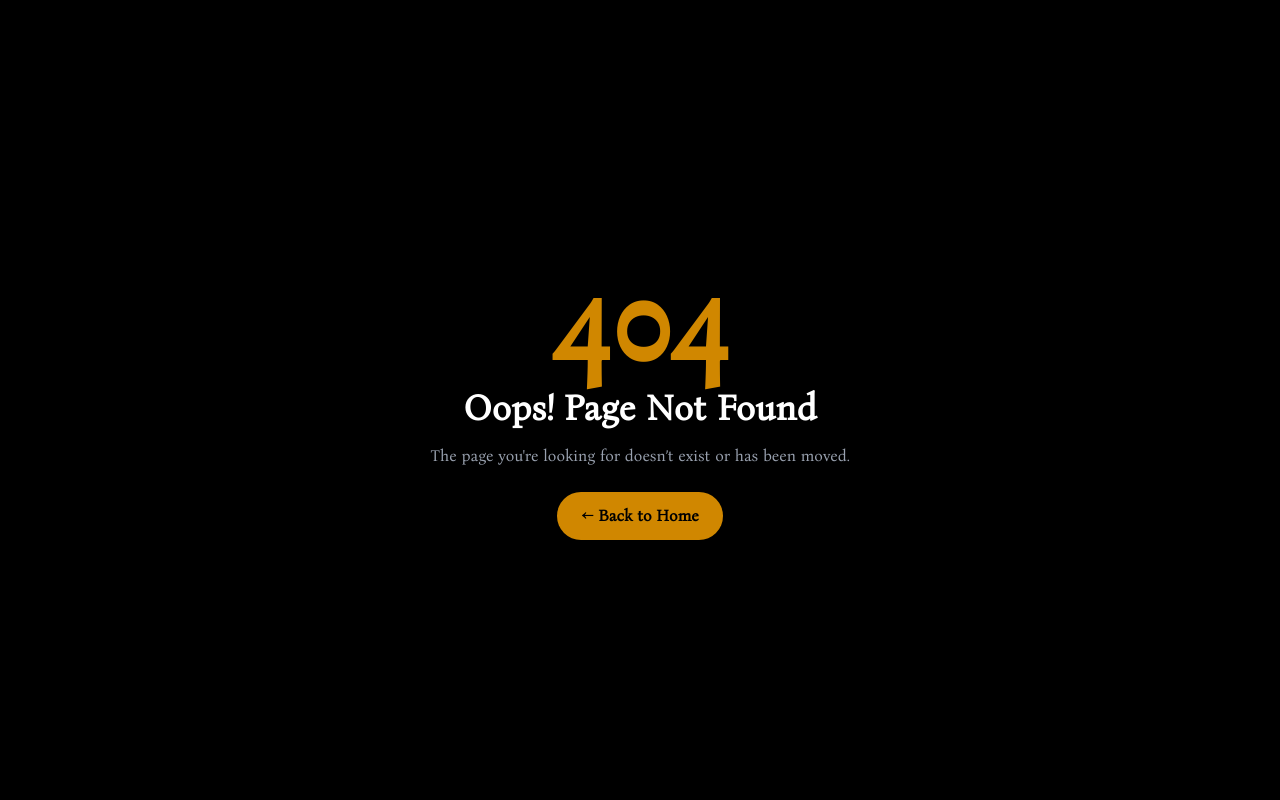
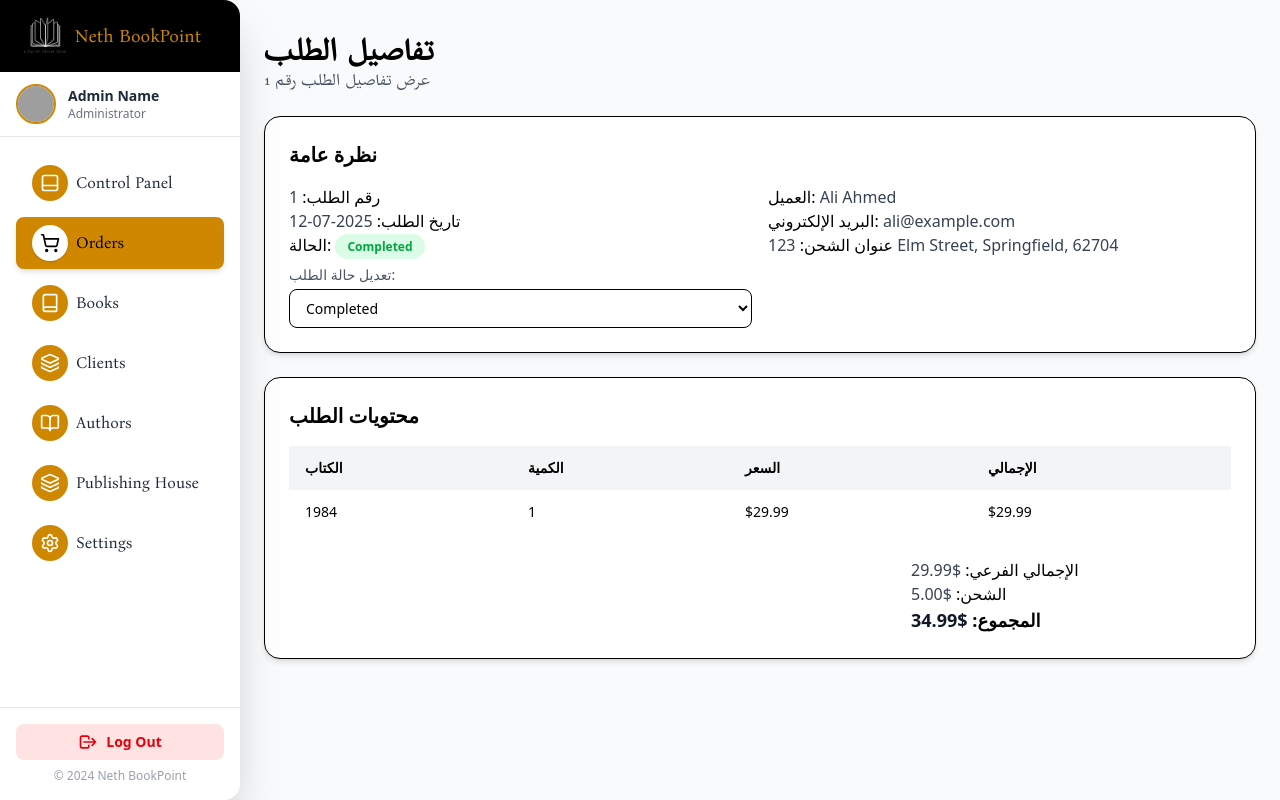
Before and after one commit to benhamida24244/neth_bookpoint, a Vue app: page /dashboard/orders/1 in a window 1280 px wide. Before the commit this address had no page. Built offline with nearby package versions, Linux system fonts and the light colour scheme; grey boxes are pictures that could not be loaded.

Commit message:
Almost finished OrdersDetails

```diff
--- a/src/components/Dashboard/Sidebar.vue
+++ b/src/components/Dashboard/Sidebar.vue
@@ -65,6 +65,7 @@ onUnmounted(() => {
   window.removeEventListener('resize', checkScreenSize)
 })
 
+// Watch route changes to update the active menu
 watch(
   () => route.path,
   (newPath) => {
--- a/src/router/index.js
+++ b/src/router/index.js
@@ -16,6 +16,7 @@ import Settings from '@/views/Dashboard/Settings.vue'
 import PublishingHouse from '@/views/Dashboard/publishing-house.vue'
 import ClientDash from '@/views/Dashboard/ClientDash.vue'
 import Books from '@/views/Dashboard/Books.vue'
+import OrderDetails from '@/views/Dashboard/OrderDetails.vue'
 
 const router = createRouter({
   history: createWebHistory(import.meta.env.BASE_URL),
@@ -69,6 +70,7 @@ const router = createRouter({
       children:[
         {path:'', name:'Home Dashboard' , component:DashboardHome},
         {path:'orders', name:'Orders page' , component:Orders},
+        {path:'orders/:id', name:'Orders Info' , component:OrderDetails},
         {path:'clients', name:'clients page' , component:ClientDash},
         {path:'books', name:'Books page' , component:Books},
         {path:'authors', name:'Authors page' , component:Authors},
--- a/src/views/Dashboard/OrderDetails.vue
+++ b/src/views/Dashboard/OrderDetails.vue
@@ -0,0 +1,106 @@
+<script setup>
+import { ref } from 'vue';
+import { useRoute } from 'vue-router';
+
+const orders = ref([
+  { id: 1, customer: 'Ali Ahmed', book: '1984', status: 'Completed', price: 29.99, date: '2025-07-12', email: 'ali@example.com' },
+  { id: 2, customer: 'Sara Belkacem', book: 'Kafka on the Shore', status: 'Pending', price: 35.00, date: '2025-07-14', email: 'sara@example.com' },
+  { id: 3, customer: 'Omar Yacine', book: 'Animal Farm', status: 'Returned', price: 24.99, date: '2025-07-13', email: 'omar@example.com' },
+  { id: 4, customer: 'Yasmine H.', book: 'The Alchemist', status: 'Completed', price: 39.99, date: '2025-07-10', email: 'yasmine@example.com' },
+]);
+
+const route = useRoute();
+const orderId = parseInt(route.params.id);
+const selectedOrder = ref(orders.value.find(order => order.id === orderId));
+
+// لتعديل الحالة
+const statusOptions = ['Pending', 'Completed', 'Returned'];
+const updateStatus = (newStatus) => {
+  if (selectedOrder.value) {
+    selectedOrder.value.status = newStatus;
+  }
+};
+</script>
+
+<template>
+  <div class="w-full min-h-screen px-4 md:px-6 py-8 bg-gray-50">
+    <div class="mb-6">
+      <h1 class="text-3xl font-bold font-BonaRegular">تفاصيل الطلب</h1>
+      <p class="text-gray-600 font-BonaRegular">عرض تفاصيل الطلب رقم {{ selectedOrder.id }}</p>
+    </div>
+
+    <div class="bg-white rounded-2xl shadow-md border p-6 mb-6">
+      <h2 class="text-xl font-semibold mb-4">نظرة عامة</h2>
+      <div class="grid grid-cols-1 md:grid-cols-2 gap-4">
+        <div>
+          <p class="font-medium">رقم الطلب: <span class="font-normal text-gray-700">{{ selectedOrder.id }}</span></p>
+          <p class="font-medium">تاريخ الطلب: <span class="font-normal text-gray-700">{{ selectedOrder.date }}</span></p>
+          <p class="font-medium">الحالة:
+            <span
+              class="px-3 py-1 rounded-full text-xs font-semibold"
+              :class="{
+                'text-green-600 bg-green-100': selectedOrder.status === 'Completed',
+                'text-yellow-600 bg-yellow-100': selectedOrder.status === 'Pending',
+                'text-red-600 bg-red-100': selectedOrder.status === 'Returned',
+              }"
+            >
+              {{ selectedOrder.status }}
+            </span>
+          </p>
+
+          <!-- ميرة تعديل الحالة -->
+          <div class="mt-2">
+            <label class="text-sm text-gray-600 font-medium mb-1 block">تعديل حالة الطلب:</label>
+            <select
+              class="border rounded-lg px-3 py-2 text-sm w-full"
+              v-model="selectedOrder.status"
+              @change="updateStatus(selectedOrder.status)"
+            >
+              <option v-for="status in statusOptions" :key="status" :value="status">{{ status }}</option>
+            </select>
+          </div>
+        </div>
+
+        <div>
+          <p class="font-medium">العميل: <span class="font-normal text-gray-700">{{ selectedOrder.customer }}</span></p>
+          <p class="font-medium">البريد الإلكتروني: <span class="font-normal text-gray-700">{{ selectedOrder.email }}</span></p>
+          <p class="font-medium">عنوان الشحن:
+            <span class="font-normal text-gray-700">123 Elm Street, Springfield, 62704</span>
+          </p>
+        </div>
+      </div>
+    </div>
+
+    <div class="bg-white rounded-2xl shadow-md border p-6">
+      <h2 class="text-xl font-semibold mb-4">محتويات الطلب</h2>
+      <div class="overflow-x-auto">
+        <table class="min-w-full text-sm">
+          <thead>
+            <tr class="bg-gray-100 text-left">
+              <th class="px-4 py-3 font-semibold">الكتاب</th>
+              <th class="px-4 py-3 font-semibold">الكمية</th>
+              <th class="px-4 py-3 font-semibold">السعر</th>
+              <th class="px-4 py-3 font-semibold">الإجمالي</th>
+            </tr>
+          </thead>
+          <tbody>
+            <tr>
+              <td class="px-4 py-3 font-medium">{{ selectedOrder.book }}</td>
+              <td class="px-4 py-3">1</td>
+              <td class="px-4 py-3">${{ selectedOrder.price.toFixed(2) }}</td>
+              <td class="px-4 py-3">${{ selectedOrder.price.toFixed(2) }}</td>
+            </tr>
+          </tbody>
+        </table>
+      </div>
+
+      <div class="mt-6 flex justify-end">
+        <div class="w-full max-w-xs">
+          <p class="font-medium">الإجمالي الفرعي: <span class="font-normal text-gray-700">${{ selectedOrder.price.toFixed(2) }}</span></p>
+          <p class="font-medium">الشحن: <span class="font-normal text-gray-700">$5.00</span></p>
+          <p class="font-semibold text-lg">المجموع: <span class="font-bold text-gray-900">${{ (selectedOrder.price + 5).toFixed(2) }}</span></p>
+        </div>
+      </div>
+    </div>
+  </div>
+</template>
--- a/src/views/Dashboard/Orders.vue
+++ b/src/views/Dashboard/Orders.vue
@@ -20,10 +20,10 @@ const StatsCard = [
 ];
 
 const orders = ref([
-  { id: '#001', customer: 'Ali Ahmed', book: '1984', status: 'Completed', price: 29.99, date: '2025-07-12' },
-  { id: '#002', customer: 'Sara Belkacem', book: 'Kafka on the Shore', status: 'Pending', price: 35.00, date: '2025-07-14' },
-  { id: '#003', customer: 'Omar Yacine', book: 'Animal Farm', status: 'Returned', price: 24.99, date: '2025-07-13' },
-  { id: '#004', customer: 'Yasmine H.', book: 'The Alchemist', status: 'Completed', price: 39.99, date: '2025-07-10' },
+  { id:1, customer: 'Ali Ahmed', book: '1984', status: 'Completed', price: 29.99, date: '2025-07-12' },
+  { id:2, customer: 'Sara Belkacem', book: 'Kafka on the Shore', status: 'Pending', price: 35.00, date: '2025-07-14' },
+  { id:3, customer: 'Omar Yacine', book: 'Animal Farm', status: 'Returned', price: 24.99, date: '2025-07-13' },
+  { id:4, customer: 'Yasmine H.', book: 'The Alchemist', status: 'Completed', price: 39.99, date: '2025-07-10' },
 ]);
 
 const filteredOrders = computed(() => {
@@ -105,10 +105,10 @@ const statusColors = {
             <td class="px-4 py-3">${{ order.price.toFixed(2) }}</td>
             <td class="px-4 py-3">{{ order.date }}</td>
             <td class="px-4 py-3 text-center">
-              <button class="text-yellow-600 hover:underline flex items-center gap-1">
+              <RouterLink :to="'/dashboard/orders/' + order.id" class="text-yellow-600 hover:underline flex items-center gap-1">
                 <EyeIcon class="w-4 h-4" />
                 View
-              </button>
+              </RouterLink>
             </td>
           </tr>
           <tr v-if="filteredOrders.length === 0">
```
